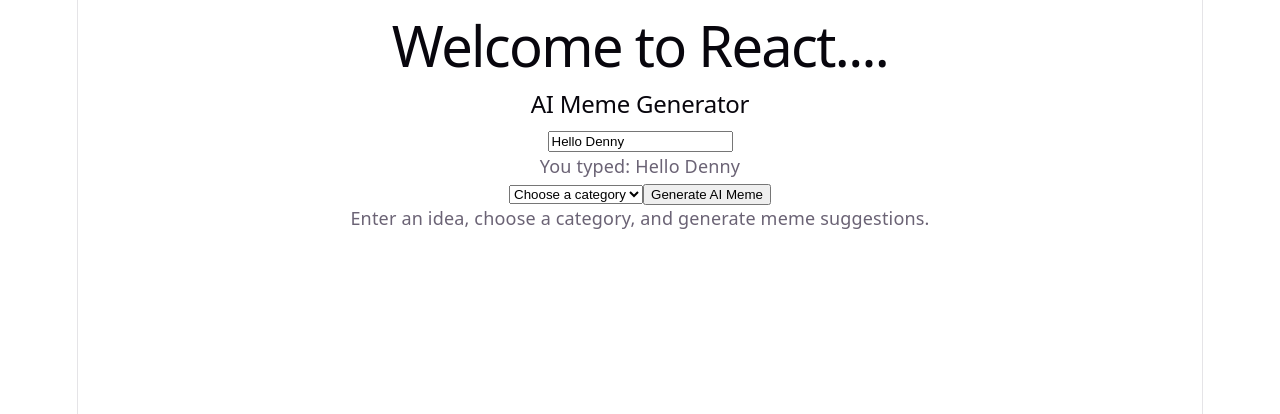
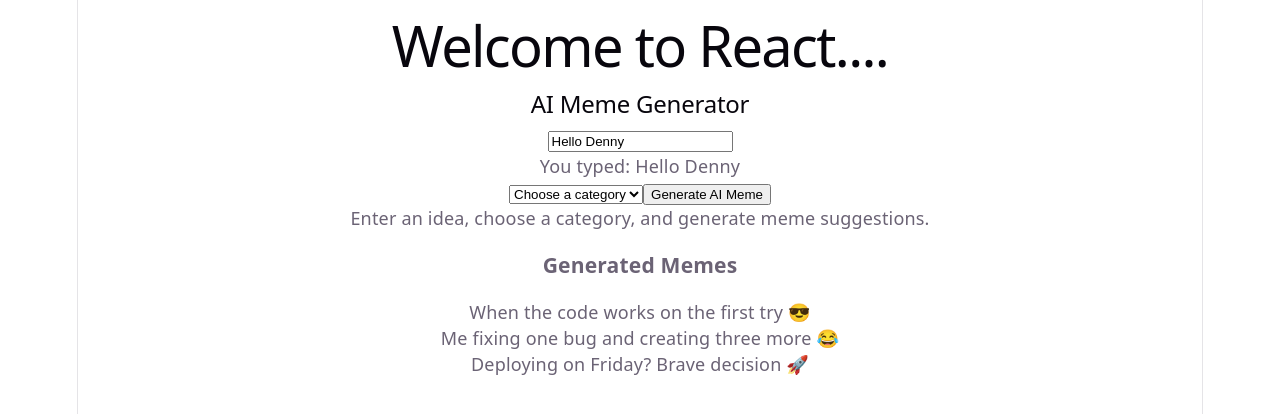
Before and after one commit to DennyM55/meme-generator, a React (Vite) app: page / in a window 1280 px wide. Shown: the top 414 px of the page. Built offline with nearby package versions, Linux system fonts and the light colour scheme.

Commit message:
feat: add MemeList component and render meme list using map

```diff
--- a/src/App.jsx
+++ b/src/App.jsx
@@ -1,16 +1,19 @@
 import Header from "./Header";
 import MemeForm from "./MemeForm";
+import MemeList from "./MemeList";
 
 function App() {
     return (
         <>
-            <Header />
+            <Header/>
+
 
             <main>
                 <MemeForm
                     title="AI Meme Generator"
                     buttonText="Generate AI Meme"
                 />
+                <MemeList/>
             </main>
         </>
     );
--- /dev/null
+++ b/src/MemeList.jsx
@@ -0,0 +1,20 @@
+function MemeList() {
+
+    const memes = [
+        "When the code works on the first try 😎",
+        "Me fixing one bug and creating three more 😂",
+        "Deploying on Friday? Brave decision 🚀"
+    ];
+
+    return (
+        <>
+            <h3>Generated Memes</h3>
+
+            {memes.map((meme, index) => (
+                <p key={index}>{meme}</p>
+            ))}
+        </>
+    );
+}
+
+export default MemeList;
```
